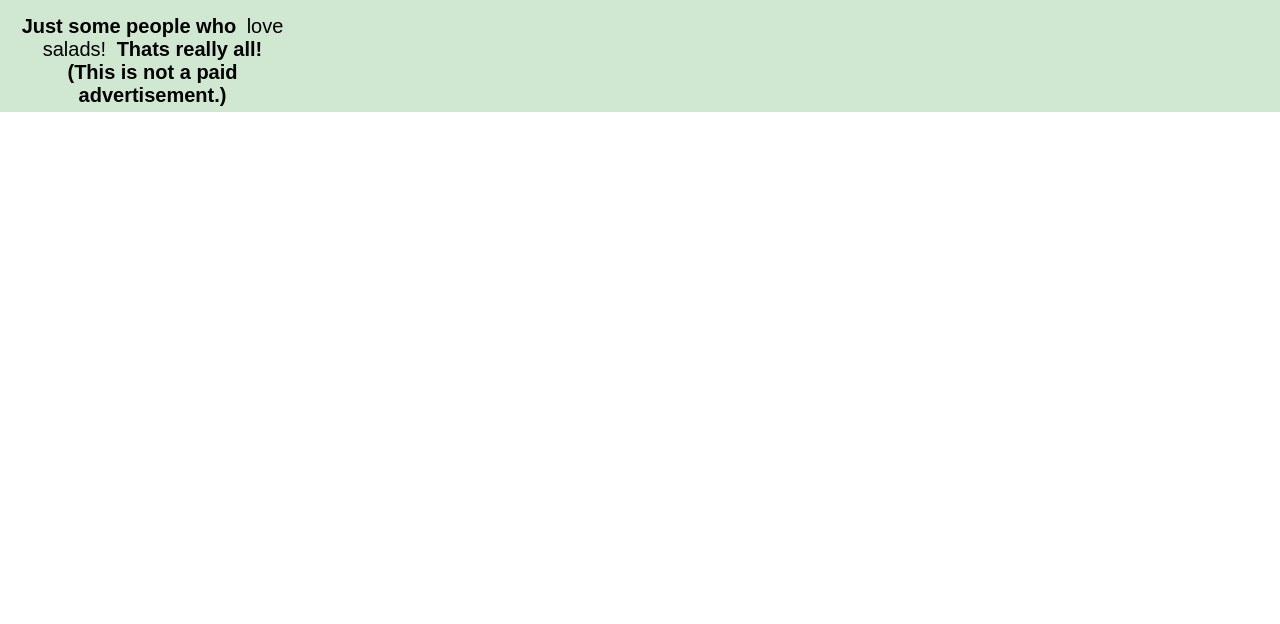
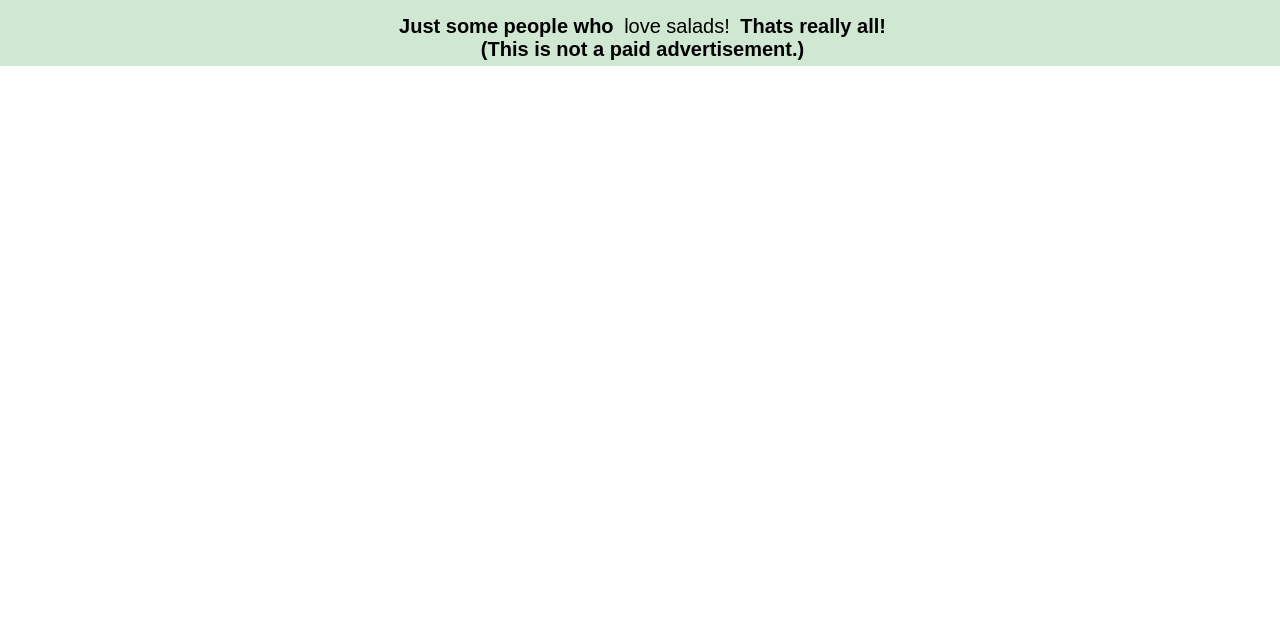
Before and after one commit to Greg363/Aula3, a plain HTML site: page Cores/exercicio2-website/aboutUsWeb/aboutUs.html in a window 1280 px wide. Shown: the part 176-800 px from the top of the page. Drawn offline with Linux system fonts and the light colour scheme.

Commit message:
Add files via upload

```diff
--- a/Cores/exercicio2-website/aboutUsWeb/aboutUs.html
+++ b/Cores/exercicio2-website/aboutUsWeb/aboutUs.html
@@ -19,7 +19,7 @@
     </nav>
 </header>
 <main class="contactAndAboutWeb">
-    <div class="flexbox">
+    <div class="flexbox1">
     <h1>Who are we?</h1>
     <p>Just some people who <a href="https://www.yelp.com/biz/the-salad-god-las-vegas" id="saladGod">love salads!</a> Thats really all! <br>
     (This is not a paid advertisement.)</p>
```
